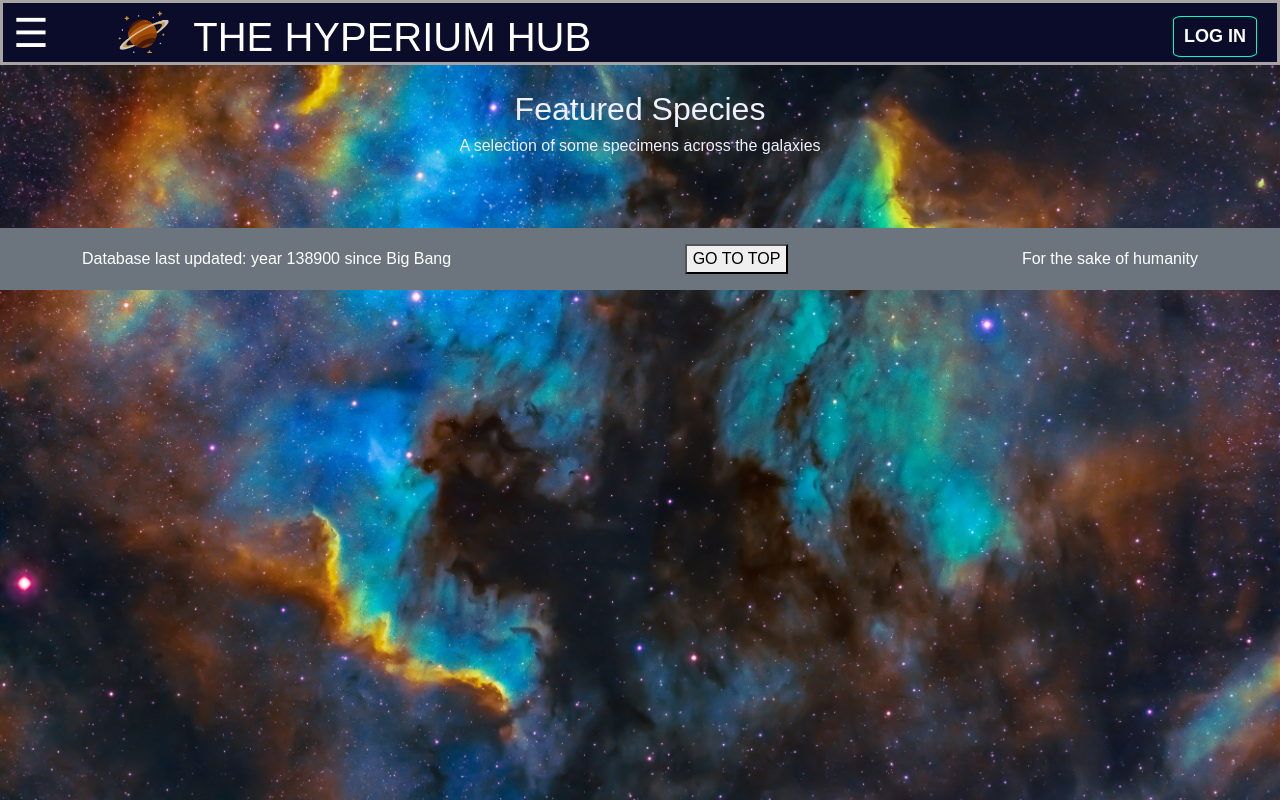
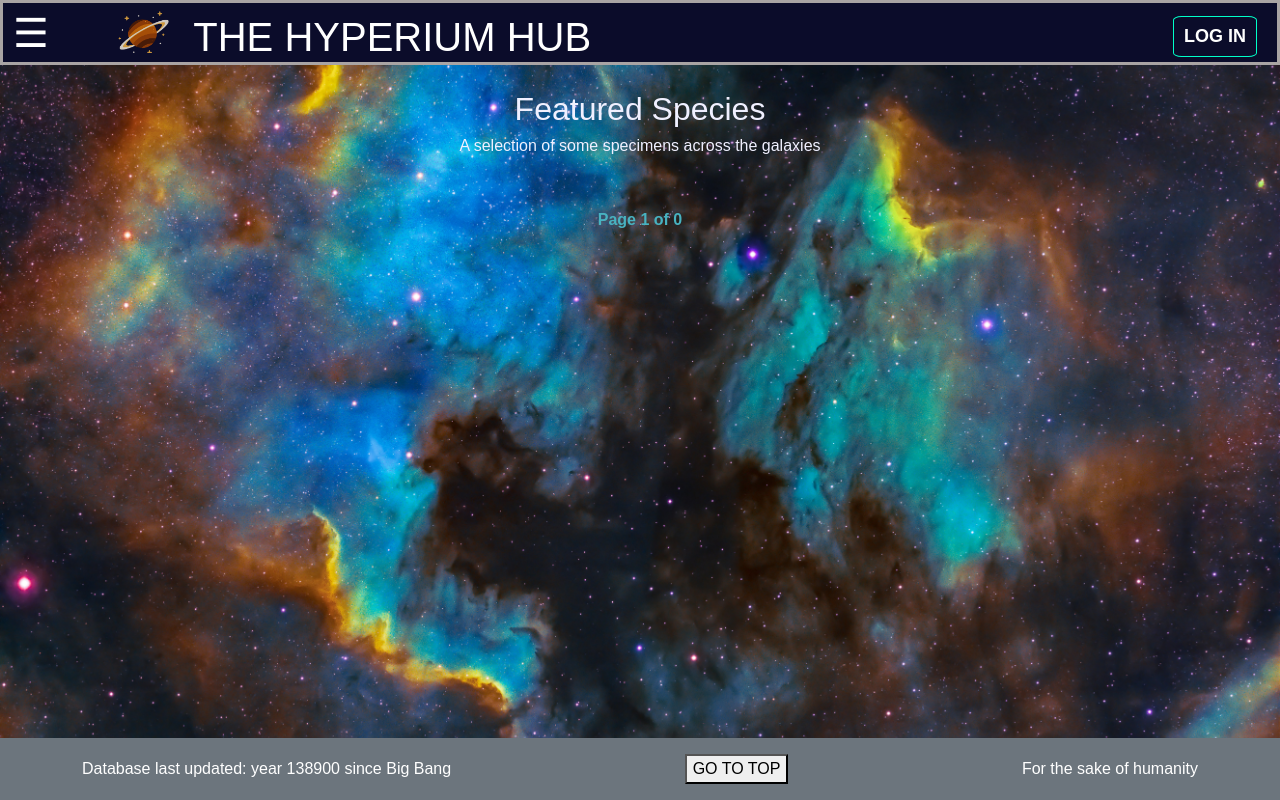
Before and after one commit to YuXiang1105/proyect-web-begginer, a Flask app: page /species in a window 1280 px wide. Run offline with Flask 3, Linux system fonts and the light colour scheme; data that the repository does not hold is empty.

Commit message:
pagination made

```diff
--- a/app/routes.py
+++ b/app/routes.py
@@ -1,4 +1,4 @@
-from flask import abort
+from flask import abort, current_app
 from flask_login import login_user, logout_user, login_required, current_user
 from flask import Blueprint, render_template, redirect, url_for, flash, request
 from .forms import newClass, log_in_form, register_form, editRelicForm
@@ -22,7 +22,8 @@ def information():
 
 @main.route('/species')
 def species():
-    aliens = Alien.query.all()
+    page = request.args.get('page', 1, type=int)
+    aliens = Alien.query.paginate(page=page, per_page=current_app.config['ALIENS_PER_PAGE'], error_out=False)
     return render_template('main/species.html', aliens = aliens )
 
 @main.route('/species/<alien_id>/edit', methods=['GET','POST'])
--- a/app/static/css/navbar.css
+++ b/app/static/css/navbar.css
@@ -1,7 +1,21 @@
 
 /* CSS works on cascade, should be no problem here but just in case */
+html, body {
+    height: 100%;
+    margin: 0;
+    padding: 0;
+}
+
+
+
+.footer-fixed {
+    margin-top: auto;
+}
 
 body{
+    display: flex;
+    flex-direction: column;
+    min-height: 100vh;
     font-family: Arial, Helvetica, sans-serif;
     background-image:  url("../images/backgrounds/background_index.jpg");
      background-repeat: no-repeat;
--- a/app/static/css/species.css
+++ b/app/static/css/species.css
@@ -12,3 +12,31 @@
     padding: 15px;
     height: 100%;
 }
+
+.pagination {
+  display: flex;
+  justify-content: center;
+  align-items: center;
+  gap: 15px;
+  margin: 20px 0;
+  font-family: 'Arial', sans-serif;
+}
+
+.pagination a {
+  padding: 8px 16px;
+  text-decoration: none;
+  color: #fff;
+  background-color: #007BFF;
+  border-radius: 5px;
+  transition: background-color 0.3s, transform 0.2s;
+}
+
+.pagination a:hover {
+  background-color: #0056b3;
+  transform: scale(1.05);
+}
+
+.pagination span {
+  font-weight: bold;
+  color: #48b2c0;
+}
--- a/app/templates/base.html
+++ b/app/templates/base.html
@@ -83,13 +83,14 @@
     {% block app_pagecontent %}
     {% endblock %}
 
-<footer class="bg-secondary text-white py-3 mt-5">
-  <div class="container d-flex justify-content-between align-items-center" >
+<footer class="footer-fixed bg-secondary text-white py-3">
+  <div class="container d-flex justify-content-between align-items-center">
     <span>Database last updated: year 138900 since Big Bang</span>
-    <button id="go_top">  GO TO TOP </button>
+    <button id="go_top">GO TO TOP</button>
     <span>For the sake of humanity</span>
   </div>
 </footer>
+
 
 
 
--- a/app/templates/main/species.html
+++ b/app/templates/main/species.html
@@ -52,7 +52,7 @@
                         <p class="card-text">
                             {{ alien.Description }}
                         </p>
-                        {% if current_user.id == alien.Id %}
+                        {% if current_user.id == alien.user_id %}
                         <button>
                             <a href="{{ url_for('main.edit_alien', alien_id=alien.Id) }}">Edit</a>
 
@@ -63,6 +63,7 @@
                             <a href="{{ url_for('main.delete_alien', alien_id=alien.Id) }}">Delete</a>
                         </button>
                         {% endif %}
+
                     </div>
                 </div>
             </div>
@@ -70,6 +71,20 @@
         </div>
     </div>
 </div>
+
+<div class="pagination">
+  {% if aliens.has_prev %}
+    <a href="{{ url_for('main.species', page=aliens.prev_num) }}">Previous</a>
+  {% endif %}
+
+  <span>&nbsp;Page {{ aliens.page }} of {{ aliens.pages }}&nbsp;</span>
+
+  {% if aliens.has_next %}
+    <a href="{{ url_for('main.species', page=aliens.next_num) }}">Next</a>
+  {% endif %}
+</div>
+
+
 
 {% endblock %}
 
--- a/config.py
+++ b/config.py
@@ -1,11 +1,15 @@
 class Config():
     SECRET_KEY = 'the super secret ket'
     SQLALCHEMY = False
+    ALIENS_PER_PAGE = 20
+
 class DevConfig(Config):
     SQLALCHEMY_DATABASE_URI = 'sqlite:///aliens.db'
     DEBUG = True
+    ALIENS_PER_PAGE = 6
 
 class TestConfig(Config):
     SQLALCHEMY_DATABASE_URI = 'sqlite:///:memory:'
     TESTING = True
     WTF_CSRF_ENABLED = False
+    ALIENS_PER_PAGE = 6
```
